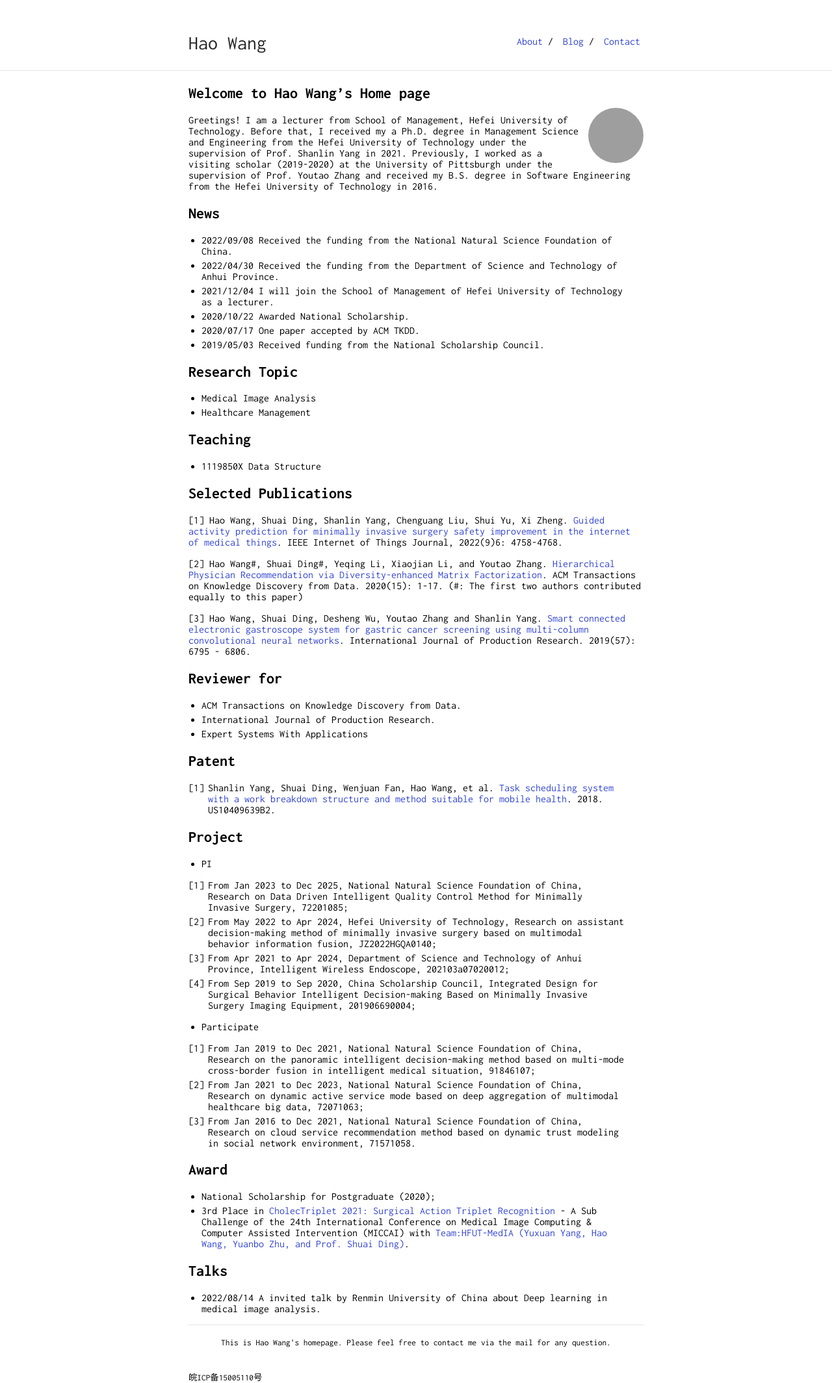
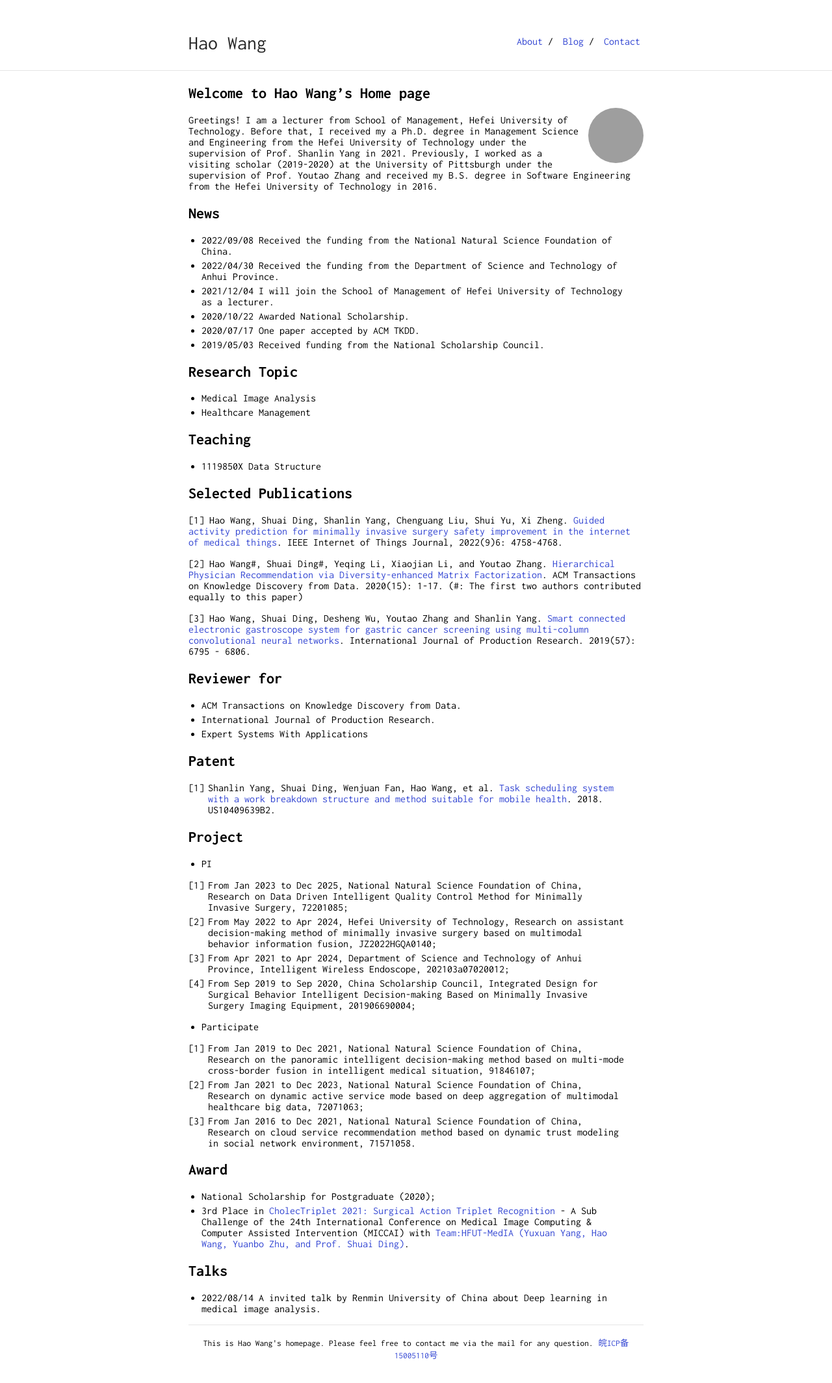
Before and after one commit to Waynehfut/Waynehfut, a Jekyll site: the page built from index.md, in a window 1280 px wide. Shown: the whole page at 65% size. Built offline with Jekyll 4.4.1, drawn with Linux system fonts in a browser that asks for light colours; our own code applies the rules of GitHub Pages for plain Markdown files; grey boxes are pictures that could not be loaded.

Commit message:
update icp

```diff
--- a/_layouts/default.html
+++ b/_layouts/default.html
@@ -85,7 +85,8 @@
                 {% if site.footer == true %}
                     <hr />
                     <p style="text-align: center; margin-bottom: 10px; padding-bottom:20px;">
-                    <a href="{{ site.footer_url }}" style="color: black"><small>{{ site.footer_text }}<br><p>皖ICP备15005110号</p></small></a>
+                    <a href="{{ site.footer_url }}" style="color: black"><small>{{ site.footer_text }}</small></a>
+                    <a href="https://www.beian.gov.cn/portal/registerSystemInfo"><small>皖ICP备15005110号</small></a>
                     </p>
                 {% endif %}
 
```
